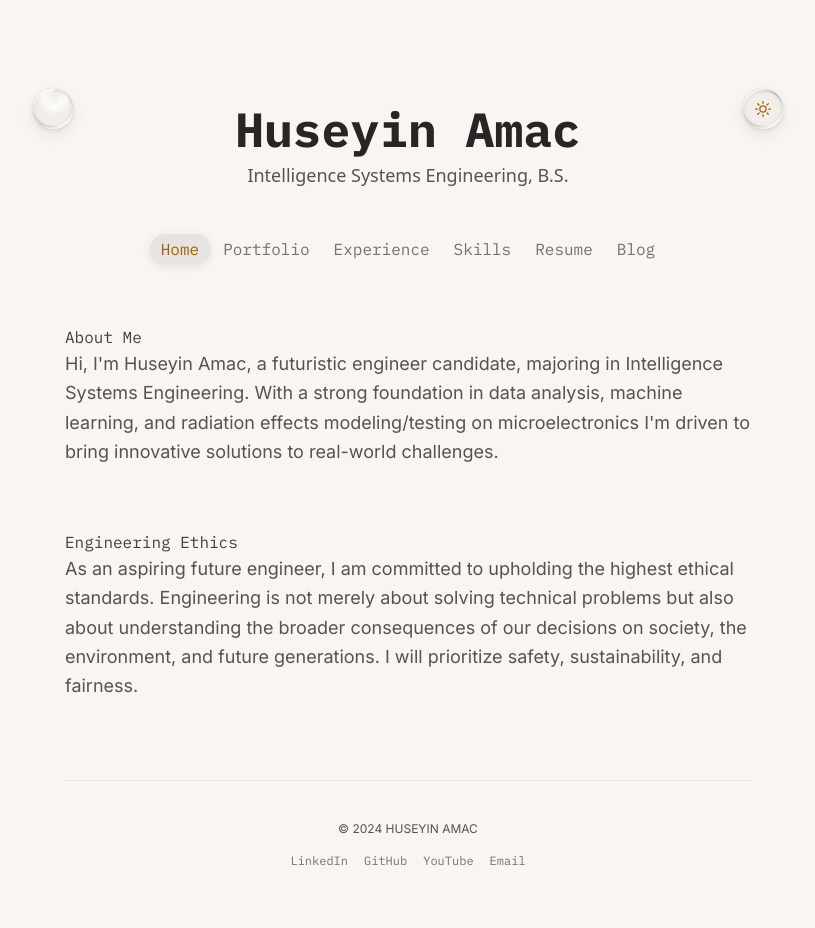
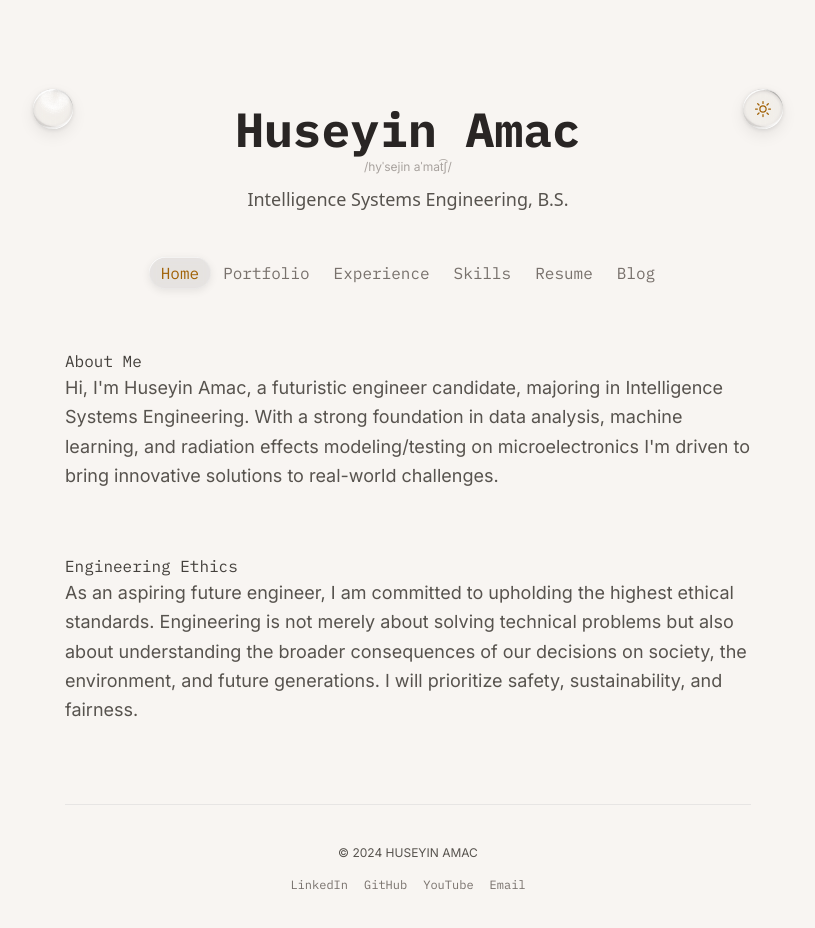
Before and after one commit to amachuseyin/summer25website, a plain HTML site: page index.html in a window 1280 px wide. Shown: the whole page, without its empty margins (232-1047 px from the left). Drawn offline with nearby package versions, Linux system fonts and the light colour scheme.

Commit message:
Update index.html

```diff
--- a/index.html
+++ b/index.html
@@ -38,6 +38,7 @@
         <header class="mb-16">
             <div class="text-center">
                 <h1 class="text-4xl md:text-5xl font-bold text-stone-800">Huseyin Amac</h1>
+                <span class="text-xs font-light text-stone-400">/hyˈsejin aˈmat͡ʃ/</span>
                 <p class="text-lg mt-2 text-stone-500 font-sans">Intelligence Systems Engineering, B.S.</p>
             </div>
             <nav class="hidden md:flex items-center justify-center space-x-6 mt-12">
```
